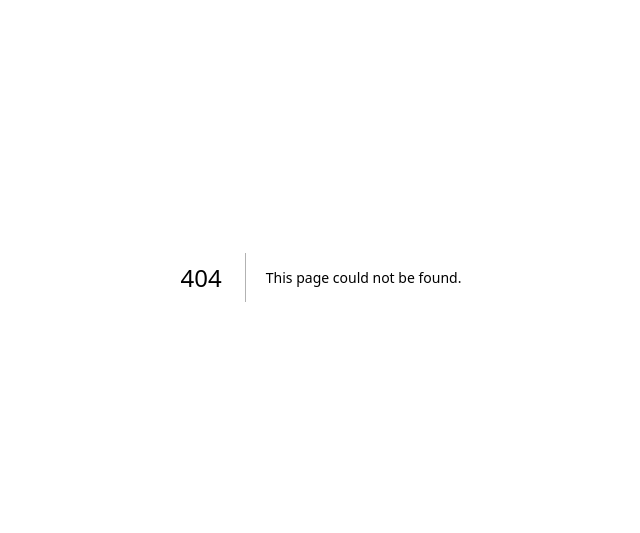
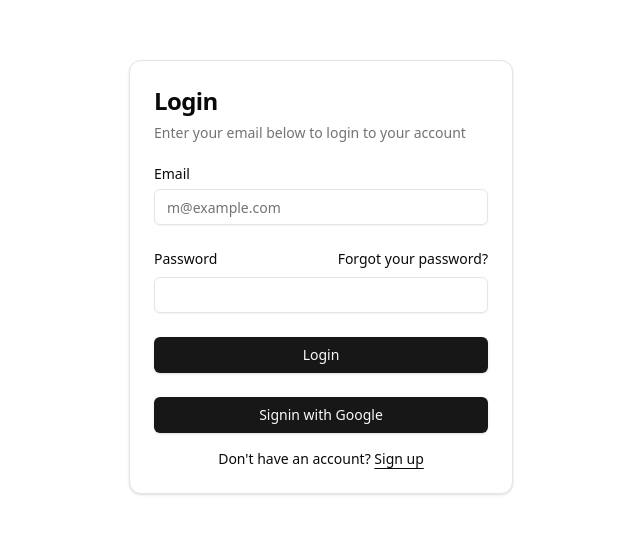
Before and after one commit to Chounic/next-kanban-dnd, a Next.js app: page /login in a window 1280 px wide. Before the commit this address had no page. Shown: the part 123-656 px from the top of the page, without its empty margins (319-959 px from the left). Built offline with nearby package versions, Linux system fonts and the light colour scheme.

Commit message:
Implement authentication features with NextAuth, including Google login and sign-out components

```diff
--- /dev/null
+++ b/app/api/auth/[...nextauth]/route.ts
@@ -0,0 +1,2 @@
+import { handlers } from "@/auth"; // Referring to the auth.ts we just created
+export const { GET, POST } = handlers;
--- /dev/null
+++ b/app/login/page.tsx
@@ -0,0 +1,11 @@
+import { LoginForm } from "@/components/login-form"
+
+export default function Page() {
+  return (
+    <div className="flex min-h-svh w-full items-center justify-center p-6 md:p-10">
+      <div className="w-full max-w-sm">
+        <LoginForm />
+      </div>
+    </div>
+  )
+}
--- a/app/page.tsx
+++ b/app/page.tsx
@@ -3,13 +3,21 @@ import TaskBoard from "@/components/TaskBoard";
 import SearchBar from "@/components/SearchBar";
 import CreateTaskButton from "@/components/CreateTaskButton";
 import TaskModal from "@/components/TaskModal";
+import Google from "next-auth/providers/google";
+import GoogleSignIn from "@/components/GoogleSignInBtn";
+import { auth } from "@/auth";
+import { Button } from "@/components/ui/button";
+import { redirect } from "next/navigation";
+import { SignOut } from "@/components/SignOutButton";
 
-export default function TaskManagementPage() {
+export default async function TaskManagementPage() {
+  const session = await auth();
   return (
     <main className="container mx-auto p-4">
       <div className="flex justify-between items-center mb-4">
         <h1 className="text-2xl font-bold">Task Management</h1>
         <CreateTaskButton />
+        <SignOut />
       </div>
       <SearchBar />
       <Suspense fallback={<div>Loading tasks...</div>}>
--- /dev/null
+++ b/auth.ts
@@ -0,0 +1,19 @@
+import NextAuth from "next-auth";
+import Google from "next-auth/providers/google";
+
+export const { handlers, signIn, signOut, auth } = NextAuth({
+  pages: {
+    signIn: "/login",
+  },
+  providers: [Google],
+  callbacks: {
+    authorized({ auth, request: { nextUrl } }) {
+      const isLoggedIn = !!auth?.user;
+      const isOnDashboard = nextUrl.pathname === "/";
+      if (isOnDashboard) {
+        return isLoggedIn;
+      }
+      return true;
+    },
+  },
+});
--- /dev/null
+++ b/components/GoogleSignInBtn.tsx
@@ -0,0 +1,16 @@
+import { signIn } from "@/auth";
+import { Button } from "./ui/button";
+
+export default function GoogleSignIn() {
+  return (
+    <Button
+      onClick={async () => {
+        "use server";
+        await signIn("google", { redirectTo: "/" });
+      }}
+      type="submit"
+    >
+      Signin with Google
+    </Button>
+  );
+}
--- /dev/null
+++ b/components/SignOutButton.tsx
@@ -0,0 +1,16 @@
+import { signOut } from "@/auth";
+import { Button } from "./ui/button";
+
+export function SignOut() {
+  return (
+    <Button
+      onClick={async () => {
+        "use server";
+        await signOut({ redirectTo: "/login" });
+      }}
+    >
+      {" "}
+      Se déconnecter{" "}
+    </Button>
+  );
+}
--- /dev/null
+++ b/components/login-form.tsx
@@ -0,0 +1,67 @@
+import { cn } from "@/lib/utils";
+import { Button } from "@/components/ui/button";
+import {
+  Card,
+  CardContent,
+  CardDescription,
+  CardHeader,
+  CardTitle,
+} from "@/components/ui/card";
+import { Input } from "@/components/ui/input";
+import { Label } from "@/components/ui/label";
+import GoogleSignIn from "./GoogleSignInBtn";
+
+export function LoginForm({
+  className,
+  ...props
+}: React.ComponentPropsWithoutRef<"div">) {
+  return (
+    <div className={cn("flex flex-col gap-6", className)} {...props}>
+      <Card>
+        <CardHeader>
+          <CardTitle className="text-2xl">Login</CardTitle>
+          <CardDescription>
+            Enter your email below to login to your account
+          </CardDescription>
+        </CardHeader>
+        <CardContent>
+          <form>
+            <div className="flex flex-col gap-6">
+              <div className="grid gap-2">
+                <Label htmlFor="email">Email</Label>
+                <Input
+                  id="email"
+                  type="email"
+                  placeholder="m@example.com"
+                  required
+                />
+              </div>
+              <div className="grid gap-2">
+                <div className="flex items-center">
+                  <Label htmlFor="password">Password</Label>
+                  <a
+                    href="#"
+                    className="ml-auto inline-block text-sm underline-offset-4 hover:underline"
+                  >
+                    Forgot your password?
+                  </a>
+                </div>
+                <Input id="password" type="password" required />
+              </div>
+              <Button type="submit" className="w-full">
+                Login
+              </Button>
+              <GoogleSignIn />
+            </div>
+            <div className="mt-4 text-center text-sm">
+              Don&apos;t have an account?{" "}
+              <a href="#" className="underline underline-offset-4">
+                Sign up
+              </a>
+            </div>
+          </form>
+        </CardContent>
+      </Card>
+    </div>
+  );
+}
--- /dev/null
+++ b/components/ui/card.tsx
@@ -0,0 +1,76 @@
+import * as React from "react"
+
+import { cn } from "@/lib/utils"
+
+const Card = React.forwardRef<
+  HTMLDivElement,
+  React.HTMLAttributes<HTMLDivElement>
+>(({ className, ...props }, ref) => (
+  <div
+    ref={ref}
+    className={cn(
+      "rounded-xl border bg-card text-card-foreground shadow",
+      className
+    )}
+    {...props}
+  />
+))
+Card.displayName = "Card"
+
+const CardHeader = React.forwardRef<
+  HTMLDivElement,
+  React.HTMLAttributes<HTMLDivElement>
+>(({ className, ...props }, ref) => (
+  <div
+    ref={ref}
+    className={cn("flex flex-col space-y-1.5 p-6", className)}
+    {...props}
+  />
+))
+CardHeader.displayName = "CardHeader"
+
+const CardTitle = React.forwardRef<
+  HTMLDivElement,
+  React.HTMLAttributes<HTMLDivElement>
+>(({ className, ...props }, ref) => (
+  <div
+    ref={ref}
+    className={cn("font-semibold leading-none tracking-tight", className)}
+    {...props}
+  />
+))
+CardTitle.displayName = "CardTitle"
+
+const CardDescription = React.forwardRef<
+  HTMLDivElement,
+  React.HTMLAttributes<HTMLDivElement>
+>(({ className, ...props }, ref) => (
+  <div
+    ref={ref}
+    className={cn("text-sm text-muted-foreground", className)}
+    {...props}
+  />
+))
+CardDescription.displayName = "CardDescription"
+
+const CardContent = React.forwardRef<
+  HTMLDivElement,
+  React.HTMLAttributes<HTMLDivElement>
+>(({ className, ...props }, ref) => (
+  <div ref={ref} className={cn("p-6 pt-0", className)} {...props} />
+))
+CardContent.displayName = "CardContent"
+
+const CardFooter = React.forwardRef<
+  HTMLDivElement,
+  React.HTMLAttributes<HTMLDivElement>
+>(({ className, ...props }, ref) => (
+  <div
+    ref={ref}
+    className={cn("flex items-center p-6 pt-0", className)}
+    {...props}
+  />
+))
+CardFooter.displayName = "CardFooter"
+
+export { Card, CardHeader, CardFooter, CardTitle, CardDescription, CardContent }
--- /dev/null
+++ b/middleware.ts
@@ -0,0 +1 @@
+export { auth as middleware } from "@/auth";
--- a/package.json
+++ b/package.json
@@ -31,6 +31,7 @@
     "lucide-react": "^0.475.0",
     "ms": "^2.1.3",
     "next": "15.2.0",
+    "next-auth": "5.0.0-beta.25",
     "postcss": "8.4.31",
     "postgres": "^3.4.5",
     "react": "19.0.0",
```
Also changed, not shown: 1 other file (tests, documents, lock files or other folders).
